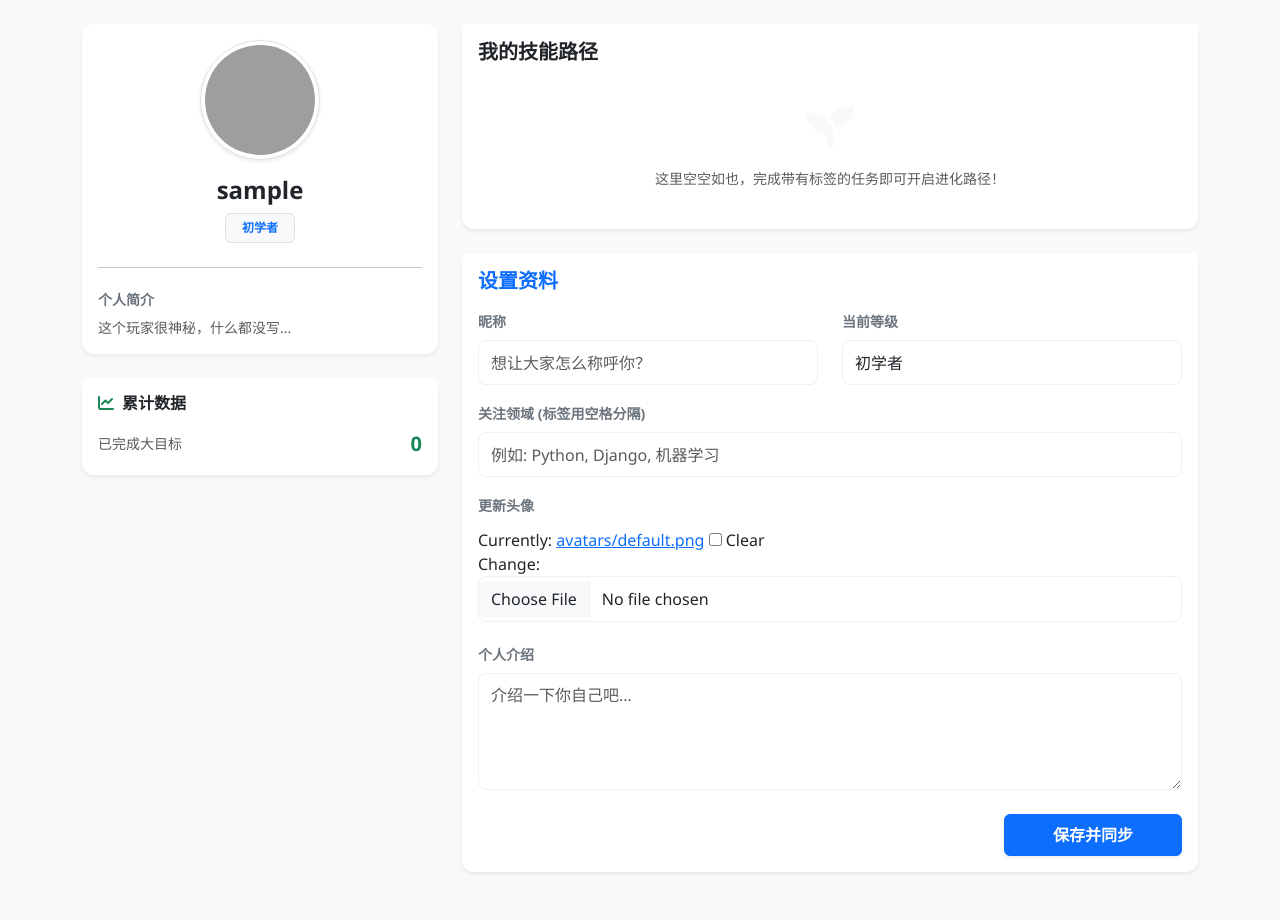
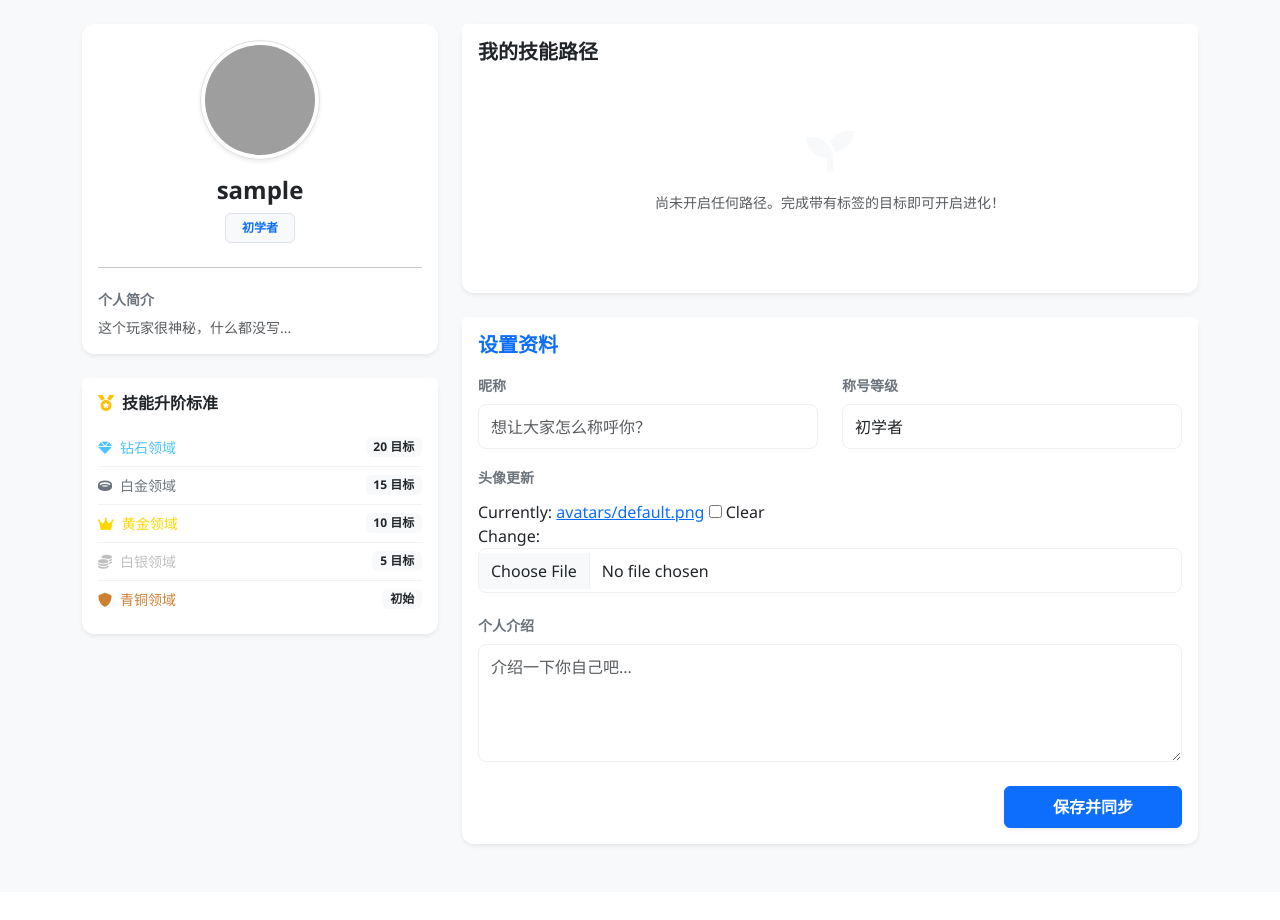
Before and after one commit to ZWEIGJ/skill-path-tracker, a Django app: page /profile/ in a window 1280 px wide. Shown: the part 57-977 px from the top of the page. After the commit the page ends 904 px from the top, so only its background shows below. Run offline with Django 5.2, Linux system fonts and the light colour scheme; the visitor is signed in with stand-in values (Sample User, id 1); data that the repository does not hold is empty; grey boxes are pictures that could not be loaded.

Commit message:
添加升阶信号

```diff
--- a/goals/templates/goals/goal_list.html
+++ b/goals/templates/goals/goal_list.html
@@ -270,7 +270,7 @@
             </div>
             <div class="col-6 col-md-3">
                 <div class="stat-card">
-                    <div class="stat-label">本周突破</div>
+                    <div class="stat-label">本周突破任务</div>
                     <div class="stat-value text-warning">{{ stats.weekly }}</div>
                 </div>
             </div>
--- a/users/templates/users/profile.html
+++ b/users/templates/users/profile.html
@@ -8,7 +8,8 @@
     <link rel="stylesheet" href="https://cdnjs.cloudflare.com/ajax/libs/font-awesome/6.0.0/css/all.min.css">
     <style>
         body { background-color: #f8f9fa; font-family: 'Segoe UI', Tahoma, Geneva, Verdana, sans-serif; }
-        /* 优化表单控件外观 */
+
+        /* 优化表单控件 */
         .form-control, .form-select {
             border-radius: 8px;
             border: 1px solid #eef0f2;
@@ -18,10 +19,36 @@
             box-shadow: 0 0 0 0.25rem rgba(13, 110, 253, 0.05);
             border-color: #0d6efd;
         }
+
         .card { border-radius: 12px; border: none; box-shadow: 0 0.125rem 0.25rem rgba(0, 0, 0, 0.075); }
         .nav-link-custom { color: #6c757d; text-decoration: none; margin-right: 15px; font-size: 0.9rem; transition: 0.2s; }
         .nav-link-custom:hover { color: #0d6efd; }
         .btn-logout { background: none; border: none; padding: 0; vertical-align: baseline; }
+
+        /* Rank 勋章 */
+        .rank-badge {
+            font-size: 0.7rem;
+            padding: 0.2rem 0.6rem;
+            border-radius: 20px;
+            font-weight: bold;
+            border: 1px solid var(--theme-color);
+            color: var(--theme-color);
+            background-color: rgba(0, 0, 0, 0.03);
+        }
+
+        /* 动态进度条 */
+        .dynamic-progress-bar {
+            background-color: var(--theme-color);
+            width: var(--progress-width);
+            transition: width 0.8s ease;
+        }
+
+        /* 等级指南项 */
+        .guide-item {
+            padding: 8px 0;
+            border-bottom: 1px solid #f1f3f5;
+        }
+        .guide-item:last-child { border-bottom: none; }
     </style>
 </head>
 <body>
@@ -62,20 +89,36 @@
                     </span>
                     <hr class="my-4 opacity-25">
                     <div class="text-start">
-                        <h6 class="fw-bold small text-secondary text-uppercase">个人简介</h6>
+                        <h6 class="fw-bold small text-secondary text-uppercase mb-2">个人简介</h6>
                         <p class="text-muted small mb-0">{{ user.bio|default:"这个玩家很神秘，什么都没写..." }}</p>
                     </div>
                 </div>
             </div>
 
-            <div class="card">
+            <div class="card mb-4">
                 <div class="card-header bg-white py-3 border-0">
-                    <h6 class="mb-0 fw-bold"><i class="fas fa-chart-line text-success me-2"></i>累计数据</h6>
+                    <h6 class="mb-0 fw-bold"><i class="fas fa-medal text-warning me-2"></i>技能升阶标准</h6>
                 </div>
                 <div class="card-body pt-0">
-                    <div class="d-flex justify-content-between align-items-center">
-                        <span class="text-muted small">已完成大目标</span>
-                        <span class="fw-bold fs-5 text-success">{{ completed_goals_count }}</span>
+                    <div class="guide-item d-flex justify-content-between align-items-center">
+                        <span class="small" style="color: #4dc3ff;"><i class="fas fa-gem me-2"></i>钻石领域</span>
+                        <span class="badge bg-light text-dark fw-bold">20 目标</span>
+                    </div>
+                    <div class="guide-item d-flex justify-content-between align-items-center">
+                        <span class="small" style="color: #6c757d;"><i class="fas fa-ring me-2"></i>白金领域</span>
+                        <span class="badge bg-light text-dark">15 目标</span>
+                    </div>
+                    <div class="guide-item d-flex justify-content-between align-items-center">
+                        <span class="small" style="color: #ffd700;"><i class="fas fa-crown me-2"></i>黄金领域</span>
+                        <span class="badge bg-light text-dark">10 目标</span>
+                    </div>
+                    <div class="guide-item d-flex justify-content-between align-items-center">
+                        <span class="small" style="color: #c0c0c0;"><i class="fas fa-coins me-2"></i>白银领域</span>
+                        <span class="badge bg-light text-dark">5 目标</span>
+                    </div>
+                    <div class="guide-item d-flex justify-content-between align-items-center">
+                        <span class="small" style="color: #cd7f32;"><i class="fas fa-shield-alt me-2"></i>青铜领域</span>
+                        <span class="badge bg-light text-dark">初始</span>
                     </div>
                 </div>
             </div>
@@ -89,25 +132,27 @@
                 <div class="card-body pt-0">
                     {% if skill_stats %}
                         {% for stat in skill_stats %}
-                        <div class="mb-4">
-                            <div class="d-flex justify-content-between mb-2">
-                                <span class="fw-bold small"># {{ stat.name }}</span>
-                                <span class="text-muted" style="font-size: 0.75rem;">已攻克 {{ stat.num_completed }} 个节点</span>
+                        <div class="mb-4" style="--theme-color: {{ stat.rank_color }}; --progress-width: {{ stat.percent }}%;">
+                            <div class="d-flex justify-content-between align-items-center mb-2">
+                                <div>
+                                    <span class="fw-bold"># {{ stat.name }}</span>
+                                    <span class="rank-badge ms-2">
+                                        {{ stat.rank }}
+                                    </span>
+                                </div>
+                                <span class="text-muted" style="font-size: 0.75rem;">累计达成 {{ stat.total_count }} 个目标</span>
                             </div>
 
-                            {% widthratio stat.num_completed 5 100 as progress_percent %}
                             <div class="progress" style="height: 10px; background-color: #eee;">
-                                <div class="progress-bar bg-success rounded-pill"
-                                     role="progressbar"
-                                     style="width: calc(var(--val, 0) * 1%); --val: {{ progress_percent|default:0 }}; transition: width 0.8s ease-in-out;">
+                                <div class="progress-bar rounded-pill dynamic-progress-bar" role="progressbar">
                                 </div>
                             </div>
                         </div>
                         {% endfor %}
                     {% else %}
-                        <div class="text-center py-4">
+                        <div class="text-center py-5">
                             <i class="fas fa-seedling text-light fa-3x mb-3"></i>
-                            <p class="text-muted small mb-0">这里空空如也，完成带有标签的任务即可开启进化路径！</p>
+                            <p class="text-muted small">尚未开启任何路径。完成带有标签的目标即可开启进化！</p>
                         </div>
                     {% endif %}
                 </div>
@@ -126,17 +171,13 @@
                                 {{ form.nickname }}
                             </div>
                             <div class="col-md-6 mb-3">
-                                <label class="form-label small fw-bold text-secondary">当前等级</label>
+                                <label class="form-label small fw-bold text-secondary">称号等级</label>
                                 {{ form.skill_level }}
                             </div>
                         </div>
                         <div class="mb-3">
-                            <label class="form-label small fw-bold text-secondary">关注领域 (标签用空格分隔)</label>
-                            {{ form.skill_tags }}
-                        </div>
-                        <div class="mb-3">
-                            <label class="form-label small fw-bold text-secondary">更新头像</label>
-                            <div class="py-1 custom-file-input">{{ form.avatar }}</div>
+                            <label class="form-label small fw-bold text-secondary">头像更新</label>
+                            <div class="py-1">{{ form.avatar }}</div>
                         </div>
                         <div class="mb-4">
                             <label class="form-label small fw-bold text-secondary">个人介绍</label>
--- a/users/views.py
+++ b/users/views.py
@@ -23,12 +23,12 @@ def register_view(request):
 @login_required
 def profile_view(request):
     """
-    个人资料页：展示统计数据 + 修改资料
+    个人资料页：展示按标签独立进化的技能路径 + 修改资料
     """
     user = request.user
 
+    # 1. 处理资料更新表单 (包含头像上传)
     if request.method == 'POST':
-        # 注意：处理图片上传必须传入 request.FILES
         form = UserProfileForm(request.POST, request.FILES, instance=user)
         if form.is_valid():
             form.save()
@@ -37,26 +37,54 @@ def profile_view(request):
     else:
         form = UserProfileForm(instance=user)
 
-    # --- 简单的技能路径统计逻辑 ---
-    # 获取当前用户已完成的目标总数
-    completed_goals_count = LearningGoal.objects.filter(
-        user=user,
-        subtasks__is_completed=True
-    ).distinct().count()
+    # 2. 定义进化等级标准 (阈值, 名称, 颜色)
+    # 提示：如果当前目标数较少，可以把 20, 15 等数字调小以便测试
+    RANK_STAGES = [
+        (20, "钻石", "#4dc3ff"),
+        (15, "白金", "#6c757d"),
+        (10, "黄金", "#ffd700"),
+        (5,  "白银", "#c0c0c0"),
+        (0,  "青铜", "#cd7f32"),
+    ]
 
-    # 路径规划雏形：获取前 3 个常用标签及其对应的完成进度
-    # 这部分可以作为你以后“升阶”逻辑的基础
-    skill_stats = Tag.objects.filter(user=user).annotate(
-        num_completed=Count(
-            'goals',
-            filter=Q(goals__subtasks__is_completed=True)
-        )
-    ).order_by('-num_completed')[:3]
+    # 3. 核心统计逻辑：按标签独立计数
+    # 关键点：Count('goals') 是因为 LearningGoal 模型里 tags 字段定义了 related_name='goals'
+    tag_stats_query = Tag.objects.filter(user=user).annotate(
+        goal_count=Count('goals')
+    ).order_by('-goal_count')
+
+    skill_stats = []
+    for tag in tag_stats_query:
+        count = tag.goal_count
+
+        # 匹配当前标签符合的最高 Rank 阶段
+        tag_rank = "青铜"
+        tag_color = "#cd7f32"
+        for threshold, name, color in RANK_STAGES:
+            if count >= threshold:
+                tag_rank = name
+                tag_color = color
+                break
+
+        # 计算进度条百分比 (以 20 个目标作为 100% 满进度)
+        progress_percent = min((count / 20) * 100, 100)
+
+        skill_stats.append({
+            'name': tag.name,
+            'total_count': count,
+            'rank': tag_rank,
+            'rank_color': tag_color,
+            'percent': progress_percent
+        })
+
+    # 4. 获取总完成目标数
+    # 只要是归档状态 (is_archived=True) 的目标都算作已完成
+    completed_total = LearningGoal.objects.filter(user=user, is_archived=True).count()
 
     context = {
         'form': form,
         'user': user,
-        'completed_goals_count': completed_goals_count,
+        'completed_goals_count': completed_total,
         'skill_stats': skill_stats,
     }
 
```
